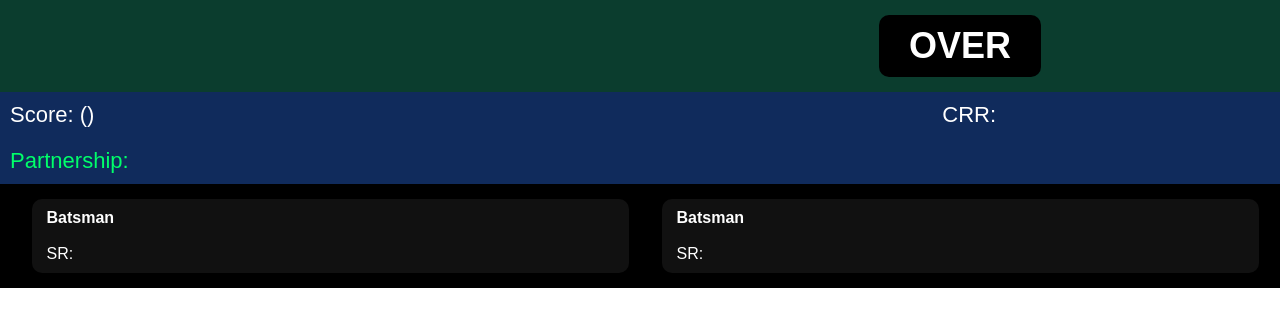
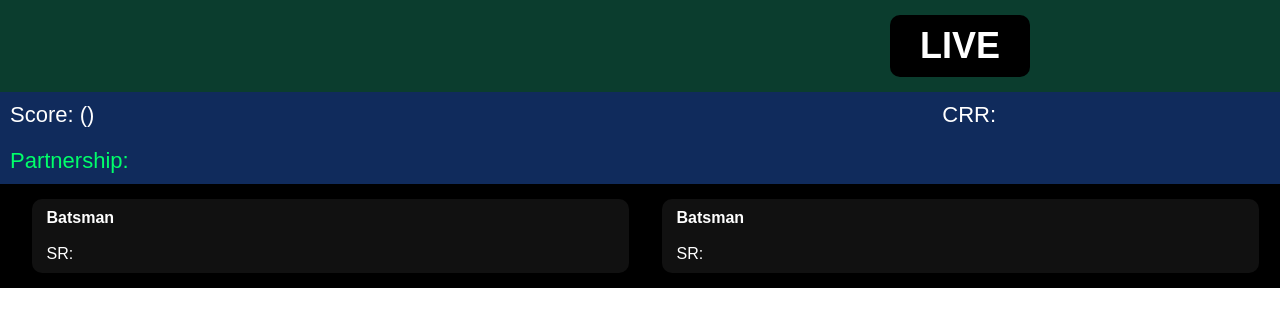
Before and after one commit to Aditya964861/sa-ind-overlay, a plain HTML site: page index.html in a window 1280 px wide. Shown: the top 326 px of the page. Drawn offline with Linux system fonts and the light colour scheme; no server answers.

Commit message:
index.html

```diff
--- a/index.html
+++ b/index.html
@@ -57,7 +57,7 @@ body{
 
   <div class="top">
     <div id="team"></div>
-    <div class="center">OVER</div>
+    <div class="center">LIVE</div>
     <div id="status"></div>
   </div>
 
```
